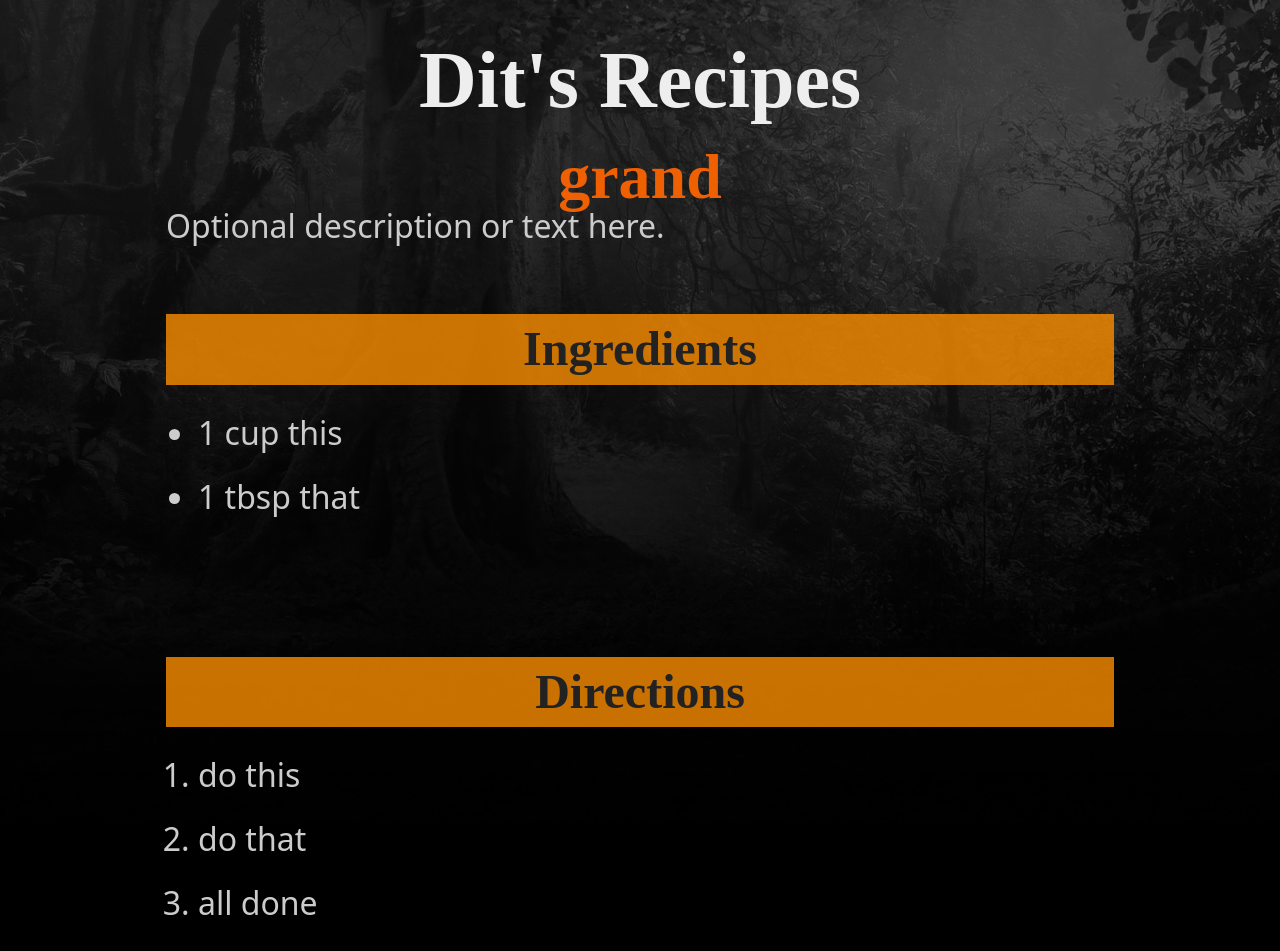
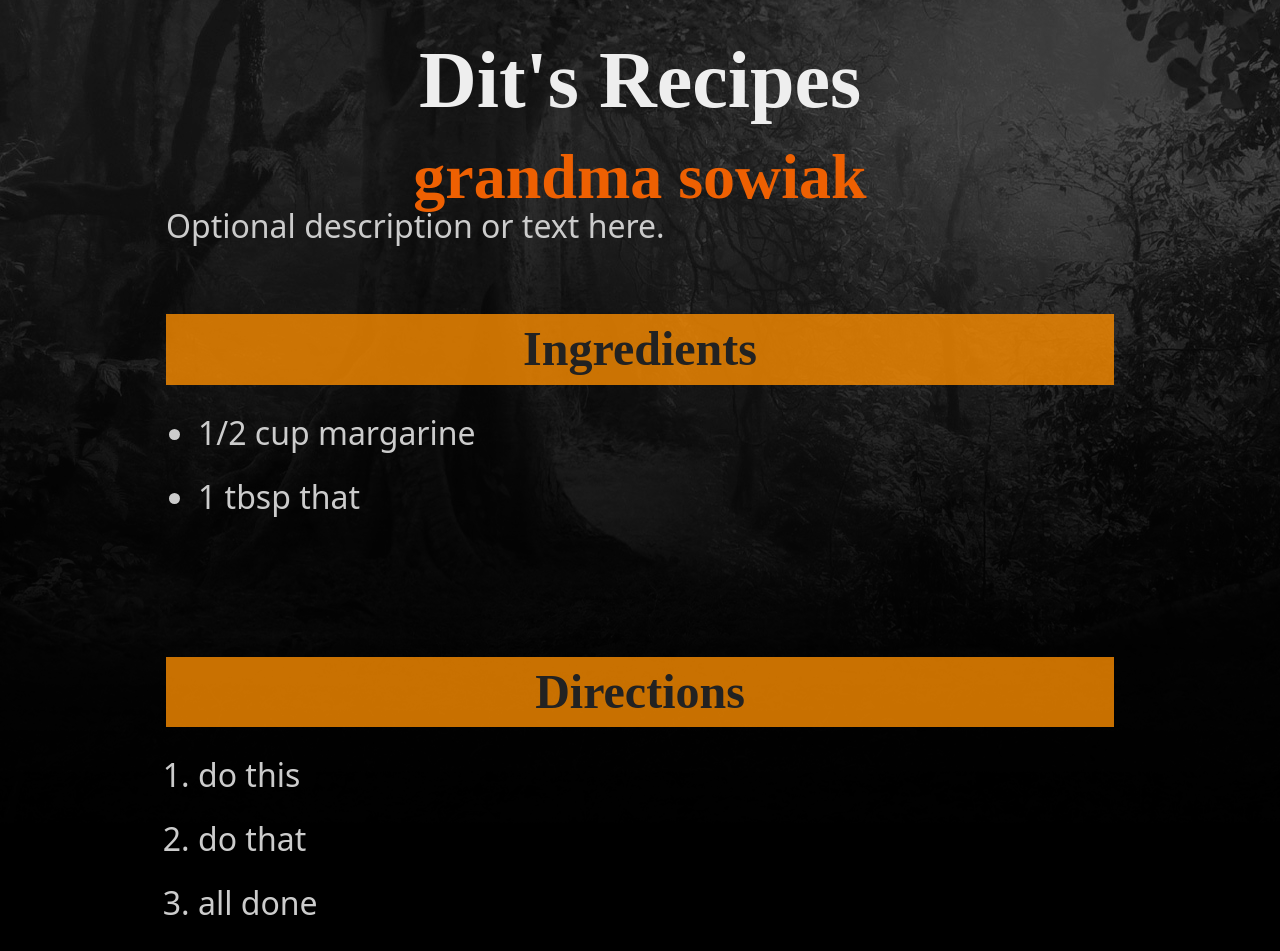
Before and after one commit to dits-family-cookbook/dits-family-cookbook.github.io, a Jekyll site: the page built from recipes/baking-and-desserts/cakes/grandmasowiak-rhubarb-cake.md, in a window 1280 px wide. Built offline with Jekyll 4.4.1, drawn with Linux system fonts in a browser that asks for light colours.

Commit message:
Update grandmasowiak-rhubarb-cake.md

```diff
--- a/recipes/baking-and-desserts/cakes/grandmasowiak-rhubarb-cake.md
+++ b/recipes/baking-and-desserts/cakes/grandmasowiak-rhubarb-cake.md
@@ -1,5 +1,5 @@
 ---
-title: grand
+title: grandma sowiak
 layout: page
 ---
 
@@ -7,7 +7,7 @@ Optional description or text here.
 
 # Ingredients
 
-* 1 cup this
+* 1/2 cup margarine
 * 1 tbsp that
 
 # Directions
```
